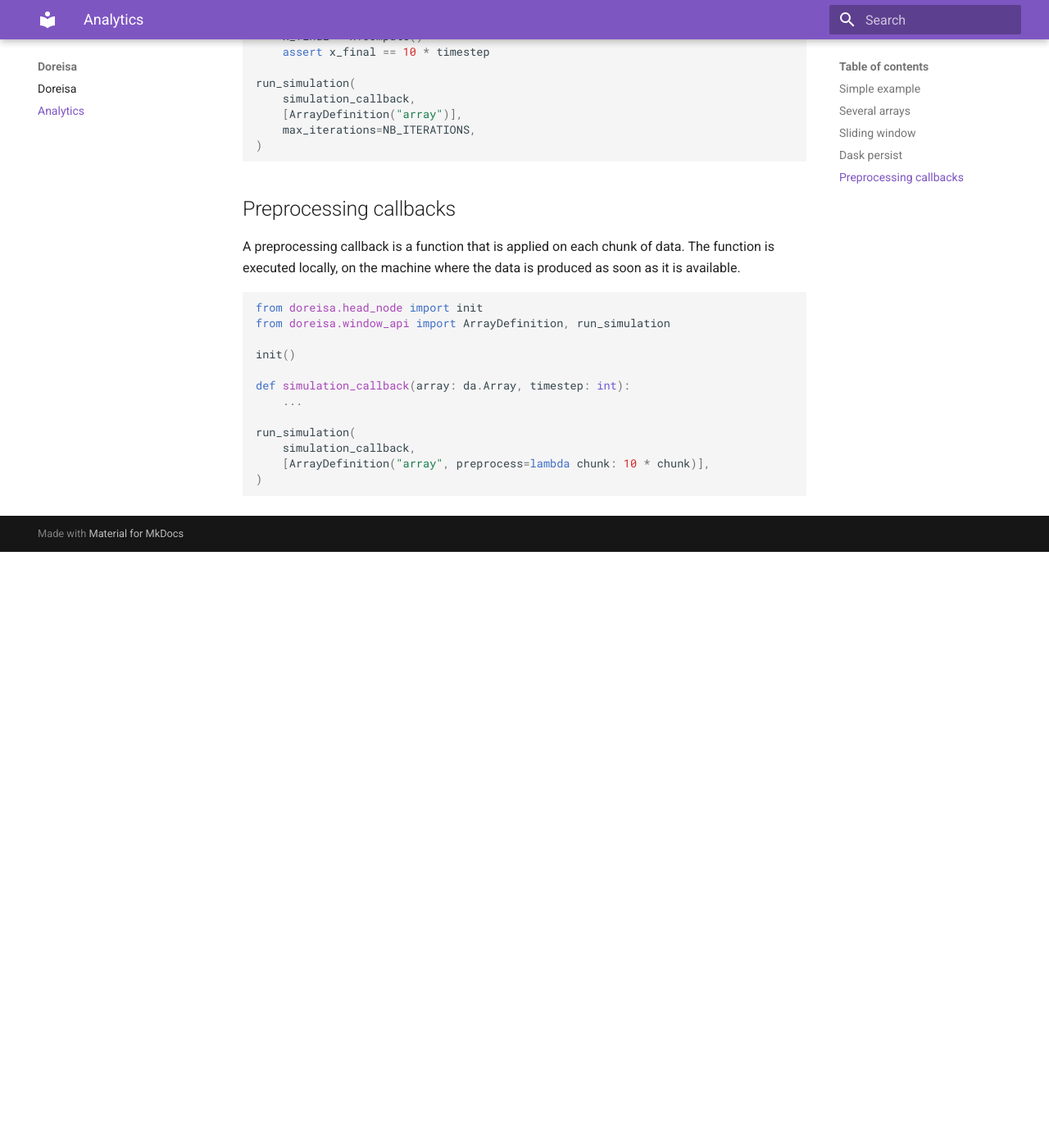
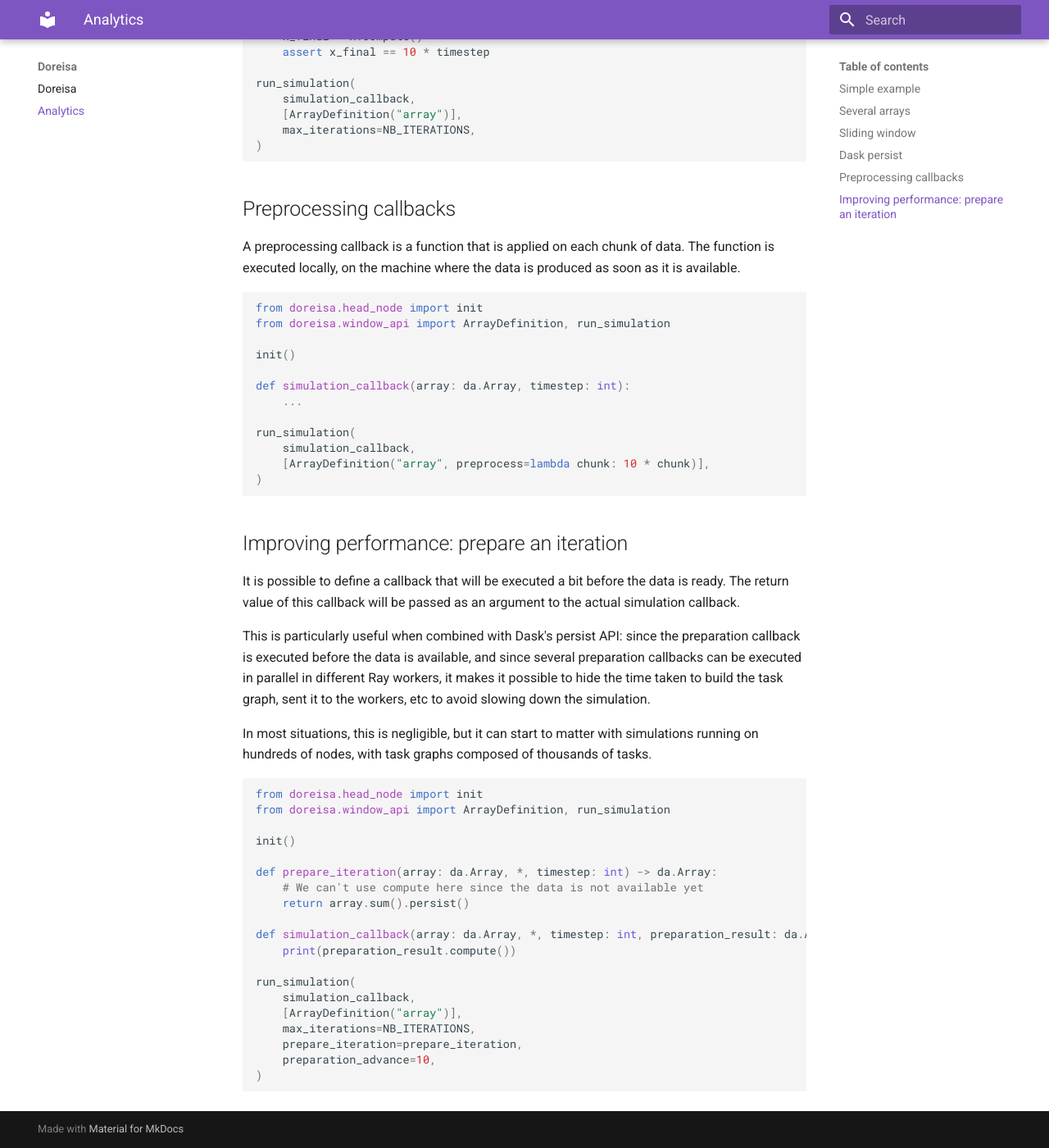
Before and after one commit to AdrienVannson/doreisa, an MkDocs documentation site: the page built from docs/analytics.md, in a window 1280 px wide and 1400 px high, scrolled down 1717 px. Shown: the whole window at 82% size. Built offline with MkDocs 1.6.1 and Material for MkDocs 9.7.7, drawn with Linux system fonts in a browser that asks for light colours; before the commit the page ends 2390 px from its top, so only the background shows below that.

Commit message:
Document iteration preparation (#43)

````diff
--- a/docs/analytics.md
+++ b/docs/analytics.md
@@ -106,3 +106,33 @@ run_simulation(
     [ArrayDefinition("array", preprocess=lambda chunk: 10 * chunk)],
 )
 ```
+
+## Improving performance: prepare an iteration
+
+It is possible to define a callback that will be executed a bit before the data is ready. The return value of this callback will be passed as an argument to the actual simulation callback.
+
+This is particularly useful when combined with Dask's persist API: since the preparation callback is executed before the data is available, and since several preparation callbacks can be executed in parallel in different Ray workers, it makes it possible to hide the time taken to build the task graph, sent it to the workers, etc to avoid slowing down the simulation.
+
+In most situations, this is negligible, but it can start to matter with simulations running on hundreds of nodes, with task graphs composed of thousands of tasks.
+
+```python
+from doreisa.head_node import init
+from doreisa.window_api import ArrayDefinition, run_simulation
+
+init()
+
+def prepare_iteration(array: da.Array, *, timestep: int) -> da.Array:
+    # We can't use compute here since the data is not available yet
+    return array.sum().persist()
+
+def simulation_callback(array: da.Array, *, timestep: int, preparation_result: da.Array):
+    print(preparation_result.compute())
+
+run_simulation(
+    simulation_callback,
+    [ArrayDefinition("array")],
+    max_iterations=NB_ITERATIONS,
+    prepare_iteration=prepare_iteration,
+    preparation_advance=10,
+)
+```
````
